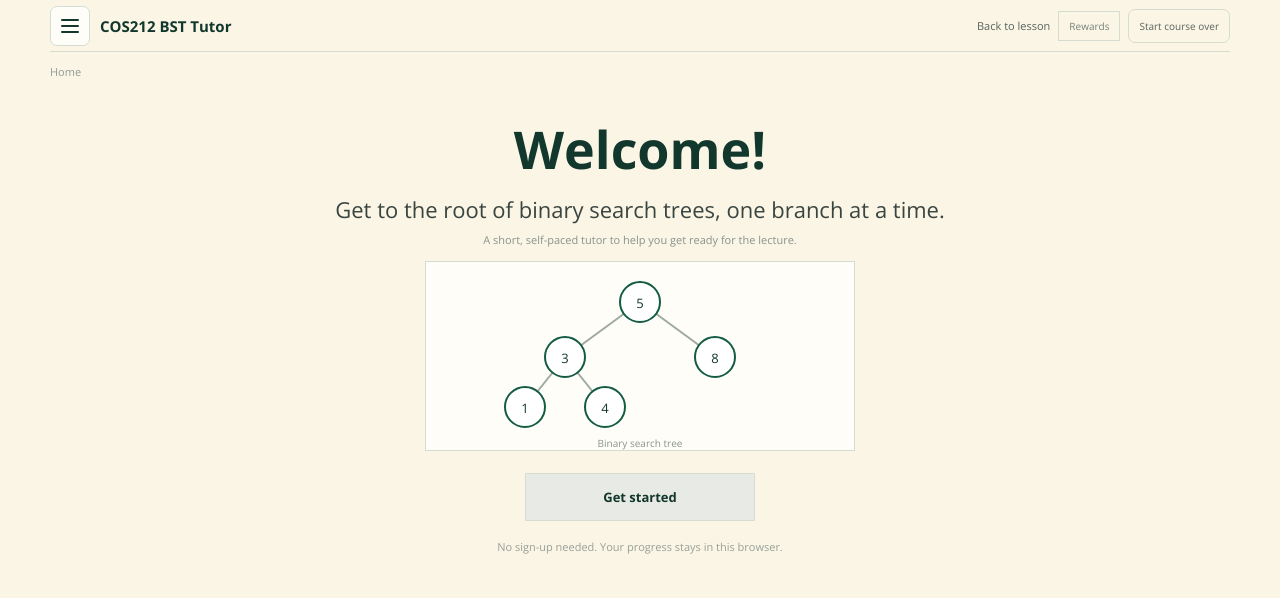
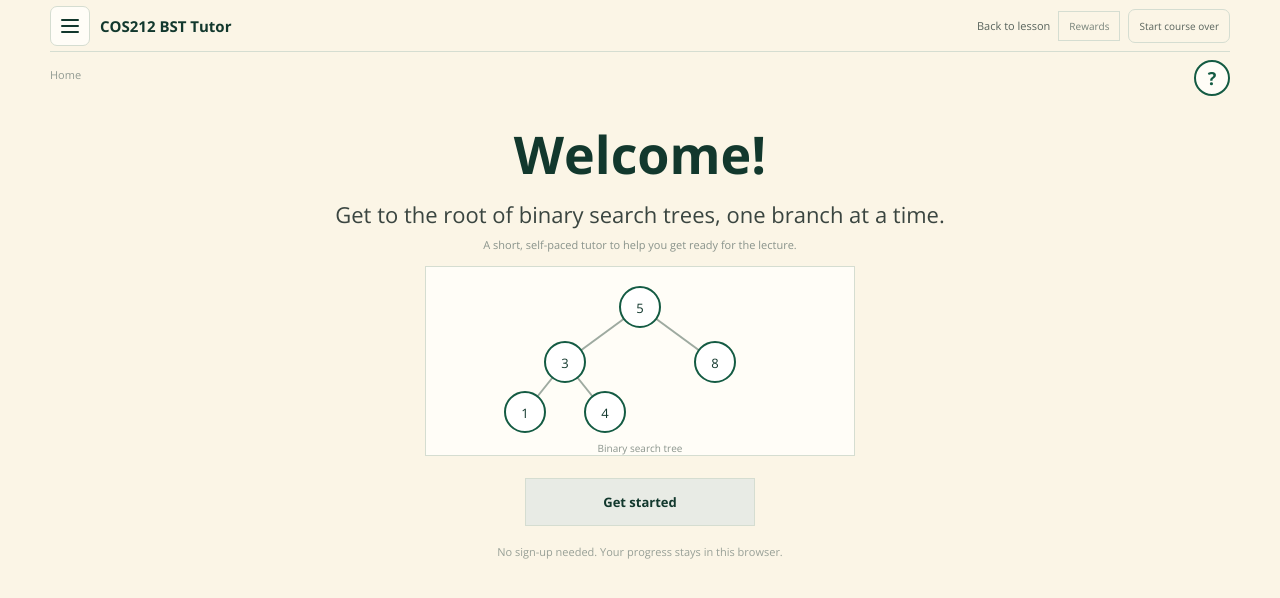
Before and after one commit to kvnxmars/cos212-bst-tutor, a React (Vite) app: page / in a window 1280 px wide. Shown: the top 598 px of the page. Built offline with nearby package versions, Linux system fonts and the light colour scheme.

Commit message:
Users can now download the User's Manual

```diff
--- a/src/pages/Welcome.jsx
+++ b/src/pages/Welcome.jsx
@@ -1,6 +1,10 @@
 import LearningHeader from '../components/LearningHeader.jsx';
 import { resumeLocation } from '../assessment/progress.js';
 import { useStudentState } from '../state/StudentState.jsx';
+
+// Served from public/, so the URL follows the Vite base path (/cos750-exam/ on GitHub Pages).
+const USER_MANUAL_FILE = 'COS212-BST-Tutor-User-Manual.pdf';
+const USER_MANUAL_URL = `${import.meta.env.BASE_URL}${USER_MANUAL_FILE}`;
 
 function WelcomeTree() {
   return (
@@ -25,7 +29,18 @@ export default function Welcome() {
   return (
     <main className="learning-shell welcome-shell">
       <LearningHeader />
-      <div className="welcome-breadcrumb">Home</div>
+      <div className="welcome-topline">
+        <div className="welcome-breadcrumb">Home</div>
+        <a
+          className="help-manual-button"
+          href={USER_MANUAL_URL}
+          download={USER_MANUAL_FILE}
+          aria-label="Download the user manual (PDF)"
+          title="Download the user manual (PDF)"
+        >
+          ?
+        </a>
+      </div>
       <section className="welcome-hero" aria-labelledby="welcome-title">
         <h1 id="welcome-title">Welcome!</h1>
         <p className="welcome-tagline">Get to the root of binary search trees, one branch at a time.</p>
--- a/src/styles/theme.css
+++ b/src/styles/theme.css
@@ -141,6 +141,10 @@ input:focus, select:focus { outline: 2px solid #8cc8ad; outline-offset: 1px; }
 .learning-alternatives-panel a { padding: 10px; color: var(--ink); font-size: 12px; text-decoration: none; }
 .learning-alternatives-panel a:hover, .learning-alternatives-panel a:focus-visible { background: #eaf1e9; color: var(--green); }
 .welcome-breadcrumb { padding: 12px 0; color: #929b93; font-size: 11px; }
+.welcome-topline { display: flex; align-items: center; justify-content: space-between; gap: 12px; }
+.help-manual-button { display: inline-grid; width: 36px; height: 36px; flex: none; place-items: center; border: 2px solid var(--green); border-radius: 50%; margin-top: 8px; background: var(--paper); color: var(--green); font-size: 18px; font-weight: 700; line-height: 1; text-decoration: none; }
+.help-manual-button:hover { background: var(--green); color: #fff; }
+.help-manual-button:focus-visible { outline: 3px solid var(--focus-ring, var(--green)); outline-offset: 2px; }
 .welcome-hero { max-width: 900px; margin: 22px auto 0; text-align: center; }
 .welcome-hero h1 { margin: 0; font-size: clamp(36px, 5vw, 52px); }
 .welcome-tagline { margin: 10px 0 0; color: #3a4540; font-size: clamp(17px, 2.5vw, 22px); }
```
Also changed, not shown: 2 other files (tests, documents, lock files or other folders).
